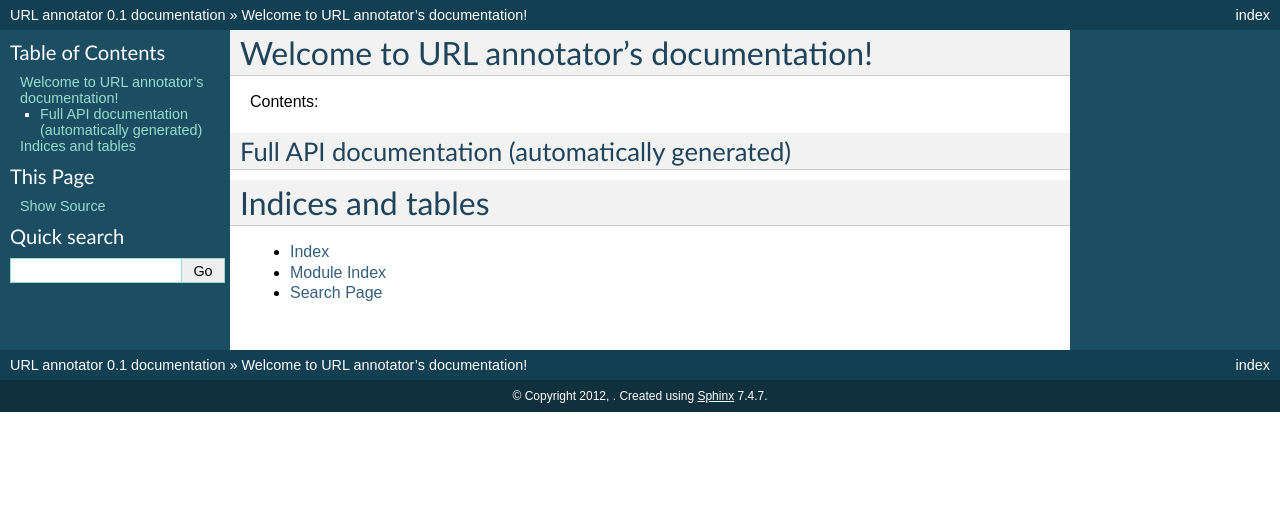
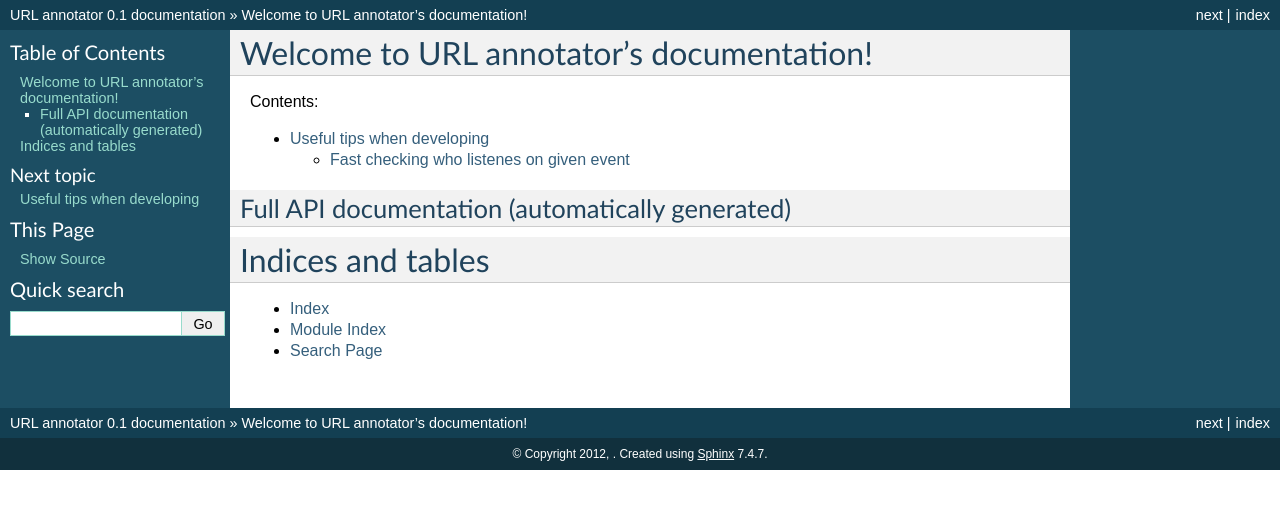
Before and after one commit to ipeirotis/urlannotator, a Sphinx documentation site: the page built from doc/index.rst, in a window 1280 px wide. Shown: the top 509 px of the page. Built offline with Sphinx 7.4.7, drawn with Linux system fonts in a browser that asks for light colours; formulas are drawn with MathJax 3; pages that are not in the unit, such as notebooks, are missing from menus; part of the change alters nothing that is shown.

Commit message:
Doc with useful tips

```diff
--- a/doc/index.rst
+++ b/doc/index.rst
@@ -9,6 +9,7 @@ Welcome to URL annotator's documentation!
 Contents:
 
 .. toctree::
+   tips.rst
    :maxdepth: 2
 
 
--- /dev/null
+++ b/doc/tips.rst
@@ -0,0 +1,43 @@
+Useful tips when developing
+===========================
+
+
+Fast checking who listenes on given event
+~~~~~~~~~~~~~~~~~~~~~~~~~~~~~~~~~~~~~~~~~
+
+To do this just run:
+
+  $ ./manage.py flow_analysis
+
+Should result in output like this:
+
+::
+
+    ^EventTrainingSetCompleted$
+        classification.event_handlers.train_on_set
+
+    ^EventNewRawSample$
+        main.event_handlers.EventRawSampleManager
+
+    ^EventNewSample$
+        classification.event_handlers.update_classified_sample
+        crowdsourcing.event_handlers.SamplesValidationManager
+
+    ^TestEvent$
+        flow_control.event_handlers.test_task
+
+    ^EventClassifierTrained$
+        classification.event_handlers.update_classifier_stats
+
+    ^EventNewGoldSample$
+        main.event_handlers.GoldSamplesMonitor
+
+    ^EventNewJobInitialization$
+        crowdsourcing.event_handlers.ExternalJobsManager
+        main.event_handlers.JobFactoryManager
+
+    ^EventNewClassifySample$
+        classification.event_handlers.classify
+
+    ^EventSamplesValidated$
+        classification.event_handlers.ClassifierTrainingManager
```
